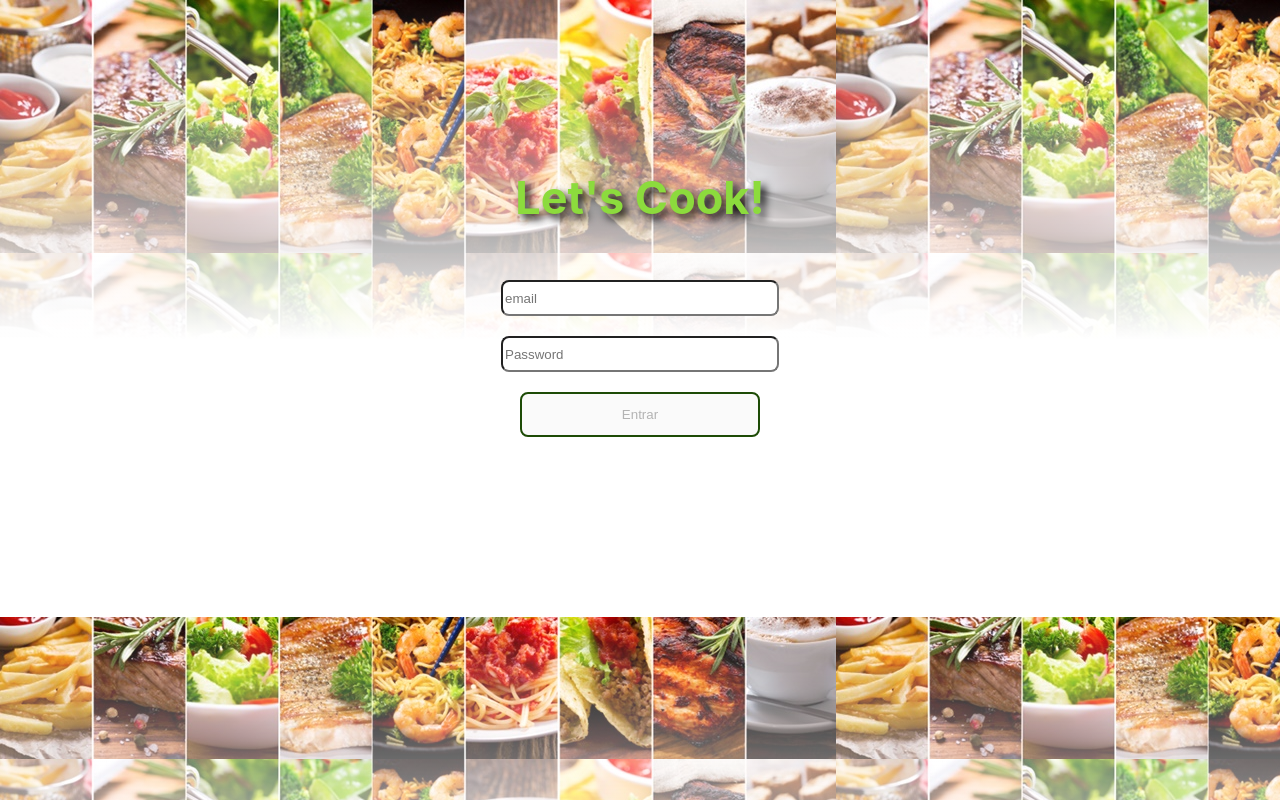
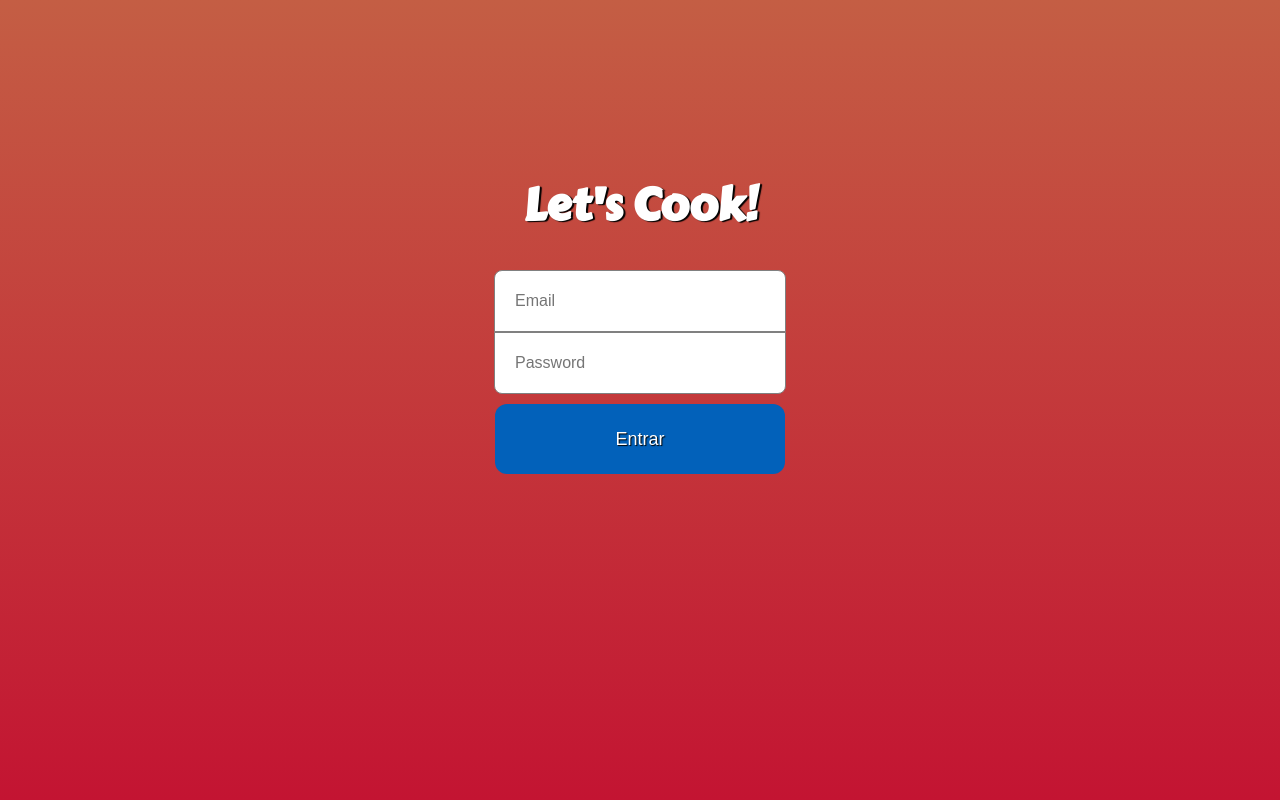
Before and after one commit to riquelmebandeira/projeto-recipes-app, a React (Create React App) app: page / in a window 1280 px wide. Built offline with nearby package versions, Linux system fonts and the light colour scheme; no server answers.

Commit message:
refactor: nova identidade visual da tela de login

```diff
--- a/src/components/CategoryButtons.jsx
+++ b/src/components/CategoryButtons.jsx
@@ -4,7 +4,7 @@ import { getRecipes } from '../redux/actions';
 import '../styles/mealsAndDrink.css';
 import fetchApi from '../utils/FetchApi';
 import { getRecipeType } from '../utils/recipeInfo';
-import '../styles/loagin.css';
+import '../styles/Login.css';
 
 function CategoryButtons() {
   const dispatch = useDispatch();
--- a/src/pages/Login.jsx
+++ b/src/pages/Login.jsx
@@ -2,7 +2,7 @@ import React, { useState, useEffect } from 'react';
 import { useDispatch } from 'react-redux';
 import { useHistory } from 'react-router';
 import { loginUser } from '../redux/actions';
-import '../styles/loagin.css';
+import '../styles/Login.css';
 
 function Login() {
   const [email, setEmail] = useState('');
@@ -35,17 +35,15 @@ function Login() {
   };
 
   return (
-    <section className="login-container">
-      <section>
-        <h1>Let&apos;s Cook!</h1>
-      </section>
+    <main className="login-container">
+      <h1>Let&apos;s Cook!</h1>
       <section>
         <form className="form-container">
           <input
             className="box-text"
             type="email"
             name="email"
-            placeholder="email"
+            placeholder="Email"
             value={ email }
             data-testid="email-input"
             onChange={ (e) => setEmail(e.target.value) }
@@ -73,7 +71,7 @@ function Login() {
           </button>
         </form>
       </section>
-    </section>
+    </main>
   );
 }
 
--- /dev/null
+++ b/src/styles/Login.css
@@ -0,0 +1,58 @@
+@import url('https://fonts.googleapis.com/css2?family=Carter+One&family=Epilogue:wght@100;400&family=Merriweather+Sans:wght@500&display=swap') ;
+
+body {
+  background: linear-gradient(to top, rgb(195, 20, 50), rgb(196, 94, 68));
+  background-attachment: fixed;
+}
+
+.login-container {
+  margin: 170px 0;
+}
+
+.login-container h1 {
+  color: white;
+  font-family: Carter One , cursive;
+  font-size: 45px;
+  text-align: center;
+  text-shadow: 2px 1px 1px black;
+}
+
+.form-container {
+  align-items: center;
+  display: flex;
+  flex-direction: column;
+}
+
+.form-container > input {
+  border-radius: 8px;
+  font-size: medium;
+  height: 40px;
+  margin: 0;
+  padding: 10px;
+  text-indent: 10px;
+  width: 270px;
+}
+
+.form-container > input:first-child {
+  border: 1px solid gray;
+  border-bottom-left-radius: 0;
+  border-bottom-right-radius: 0;
+}
+
+.form-container > input:nth-child( 2 ) {
+  border: 1px solid gray;
+  border-top-left-radius: 0;
+  border-top-right-radius: 0;
+}
+
+.btn-form {
+  background-color: #0261ba;
+  border: none;
+  border-radius: 12px;
+  color: white;
+  font-size: large;
+  height: 70px;
+  margin: 10px 0;
+  text-shadow: 1px 1px 1px black;
+  width: 290px;
+}
--- a/src/styles/loagin.css
+++ /dev/null
@@ -1,40 +0,0 @@
-h1 {
-  color: rgb(140, 219, 61);
-  font-size: 45px;
-  text-align: center;
-  text-shadow: 0.1em 0.1em 0.2em black;
-}
-
-body {
-  background-image: linear-gradient(to bottom, transparent 0%, white 55%) , url('../images/comida-fast-food-e-caseira.jpg');
-}
-
-.login-container {
-  margin: 170px 0;
-}
-
-.form-container {
-  align-items: center;
-  display: flex;
-  flex-direction: column;
-}
-
-.box-text {
-  border-radius: 8px;
-  height: 30px;
-  margin: 10px 0;
-  width: 270px;
-}
-
-.btn-form {
-  border: 2px solid rgb(29, 75, 6);
-  border-radius: 8px;
-  height: 45px;
-  margin: 10px 0;
-  width: 240px;
-}
-
-.six-btn {
-  margin: 3px;
-  padding: 5px;
-}
```
